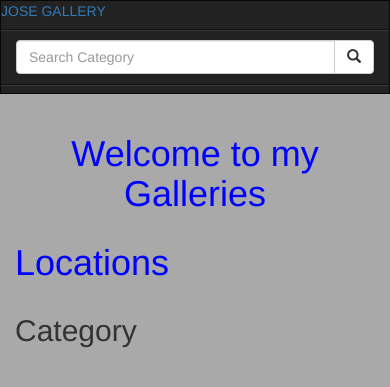
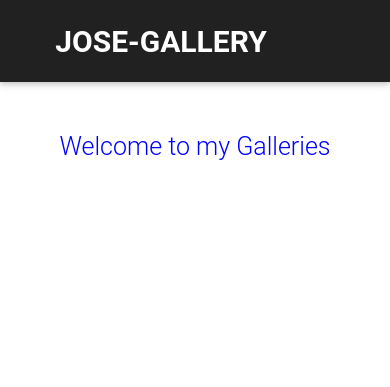
Before and after one commit to josphat-otieno/Django-Gallery, a Django app: page / in a window 390 px wide. Shown: the top 387 px of the page. Run offline with Django 3.2, Linux system fonts and the light colour scheme; data that the repository does not hold is empty; some libraries are stand-ins or nearby versions.

Commit message:
style the navbar

```diff
--- a/gallery/templates/all-gallery/index.html
+++ b/gallery/templates/all-gallery/index.html
@@ -1,3 +1,5 @@
+<link href="https://stackpath.bootstrapcdn.com/font-awesome/4.7.0/css/font-awesome.min.css" rel="stylesheet"
+    integrity="sha384-wvfXpqpZZVQGK6TAh5PVlGOfQNHSoD2xbE+QkPxCAFlNEevoEH3Sl0sibVcOQVnN" crossorigin="anonymous">
 {% extends 'all-gallery/base.html' %}
 
 {% block content %}
@@ -7,28 +9,14 @@
     <h1 class="text-center">Welcome to my Galleries</h1>
 
     <div class="row">
-            <div class="col-md-8" style="display: flex;"><h1>Locations</h1>
-                <div class="column">
-                    {% for location in locations %}
-                    <a href="location/{{location.location_name}}"><h1>{{location.location_name}}</h1></a>
-                 {% endfor %}
-                </div>
-
-             </div>
         <div class="col-md-8">
             <div class="card-columns">
                 {% for image in images %}
-                    <a href="{% url 'image' image.id %}"><img src="{{image.image.url}}" class="img-responsive"  alt="Image" style="height: 300px; width: 300px;"></a>
+                <a href="{% url 'image' image.id %}"><img src="{{image.image.url}}" class="img-responsive" alt="Image"
+                        style="height: 300px; width: 300px;"></a>
                 {{image.location}}
                 {% endfor %}
             </div>
-            </div>
-            <div class="col-md-2">
-                <h2>Category</h2>
-                {% for category in categories %}
-                    {{category.category_name}}
-
-                {% endfor %}
         </div>
     </div>
 
--- a/gallery/templates/navbar.html
+++ b/gallery/templates/navbar.html
@@ -1,4 +1,4 @@
-<!DOCTYPE html>
+<!-- <!DOCTYPE html>
 <html lang="en">
     <head>
         <meta charset="utf-8">
@@ -13,7 +13,7 @@
                 </div>
             </div>
             <!-- adding a search form -->
-            <div class="col-sm-4 col-md-4 navbar-right">
+            <!-- <div class="col-sm-4 col-md-4 navbar-right">
                 <form class="navbar-form" role="search" action="{% url 'search_results' %}">
                     <div class="input-group">
                         <input type="text" class="form-control" placeholder="Search Category" name="category">
@@ -24,5 +24,64 @@
                 </form>
             </div>
         </nav>
-    </body>
+    </body> -->
 </html>
+<link rel="stylesheet" href="https://use.fontawesome.com/releases/v5.8.2/css/all.css">
+<link href="https://cdnjs.cloudflare.com/ajax/libs/twitter-bootstrap/4.4.1/css/bootstrap.min.css" rel="stylesheet">
+<link href="https://cdnjs.cloudflare.com/ajax/libs/mdbootstrap/4.11.0/css/mdb.min.css" rel="stylesheet">
+
+        <nav class="navbar navbar-expand-lg bg-dark p-4">
+          <a class="navbar-brand" href="/"style="font-size:30px;color:white;font-weight:bold">JOSE-GALLERY</a>
+          <button class="navbar-toggler" type="button" data-toggle="collapse" data-target="#navbarSupportedContent" aria-controls="navbarSupportedContent" aria-expanded="false" aria-label="Toggle navigation">
+            <span class="navbar-toggler-icon"></span>
+          </button>
+
+          <div class="collapse navbar-collapse" id="navbarSupportedContent">
+            <ul class="navbar-nav mr-auto">
+              <li class="nav-item active">
+                <a class="nav-link" href="{% url 'index' %}"style="font-size:30px;color:white;font-weight:bold">Home <span class="sr-only">(current)</span></a>
+              </li>
+
+              <li class="nav-item dropdown">
+                  <a class="nav-link dropdown-toggle" href="#" id="navbarDropdown" role="button" data-toggle="dropdown" aria-haspopup="true" aria-expanded="false"style="font-size:30px;color:white;font-weight:bold">
+                    Category
+                  </a>
+                  <div class="dropdown-menu" aria-labelledby="navbarDropdown">
+                    {% for category in categories %}
+                    <a class="dropdown-item" href="/category/{{category.category_name}}">{{category.category_name}}</a>
+                    <div class="dropdown-divider"></div>
+
+                  {% endfor %}
+                </div>
+                </li>
+
+                <li class="nav-item dropdown">
+                  <a class="nav-link dropdown-toggle" href="#" id="navbarDropdown" role="button" data-toggle="dropdown" aria-haspopup="true" aria-expanded="false" style="font-size:30px;color:white;font-weight:bold">
+                    Locations
+                  </a>
+                  <div class="dropdown-menu" aria-labelledby="navbarDropdown">
+                    {% for location in locations %}
+                    <a class="dropdown-item" href="/location/{{location.location_name}}">{{location.location_name}}</a>
+                    <div class="dropdown-divider"></div>
+
+
+                  {% endfor %}
+                </div>
+                </li>
+
+            </ul>
+            <form class="form-inline my-2 my-lg-0" action="{% url 'search_results' %}">
+              <input class="form-control mr-sm-2" type="search" placeholder="Search" name="searchItem" aria-label="Search">
+              <button class="btn btn-outline-success my-2 my-sm-0" type="submit"style="font-size:20px;color:black;font-weight:bold">Search Category</button>
+            </form>
+          </div>
+        </nav>
+        <br> <br>
+<!-- JQuery -->
+<script type="text/javascript" src="https://cdnjs.cloudflare.com/ajax/libs/jquery/3.4.1/jquery.min.js"></script>
+<!-- Bootstrap tooltips -->
+<script type="text/javascript" src="https://cdnjs.cloudflare.com/ajax/libs/popper.js/1.14.4/umd/popper.min.js"></script>
+<!-- Bootstrap core JavaScript -->
+<script type="text/javascript" src="https://cdnjs.cloudflare.com/ajax/libs/twitter-bootstrap/4.4.1/js/bootstrap.min.js"></script>
+<!-- MDB core JavaScript -->
+<script type="text/javascript" src="https://cdnjs.cloudflare.com/ajax/libs/mdbootstrap/4.11.0/js/mdb.min.js"></script>
--- a/gallery/urls.py
+++ b/gallery/urls.py
@@ -7,6 +7,7 @@ urlpatterns = [
     url(r'^$', views.index, name='index'),
     url(r'^image/(\d+)/$',views.image,name ='image'),
     url(r'^search/', views.search_results, name='search_results'),
+     url(r'^category/(\w+)', views.get_category,name='get_category'),
     url(r'^location/(?P<location>\w+)', views.get_images_by_location, name='get_images_by_location'),
 
 ]
--- a/gallery/views.py
+++ b/gallery/views.py
@@ -38,6 +38,11 @@ def search_results(request):
         message = "You haven't searched for any category"
         return render(request, 'all-gallery/search.html',{"message":message})
 
+def get_category(request,category):
+
+    image_categories = Images.objects.filter(category__category_name = category)
+    return render(request,'all-gallery/category.html',{'image-categories':image_categories})
+
 def get_images_by_location(request,location):
 
     location_images = Images.get_images_by_location(location)
```
Also changed, not shown: gallery/templates/all-gallery/category.html (added, +38 -0 lines). Lines whose indentation alone changed are shown as unchanged.
